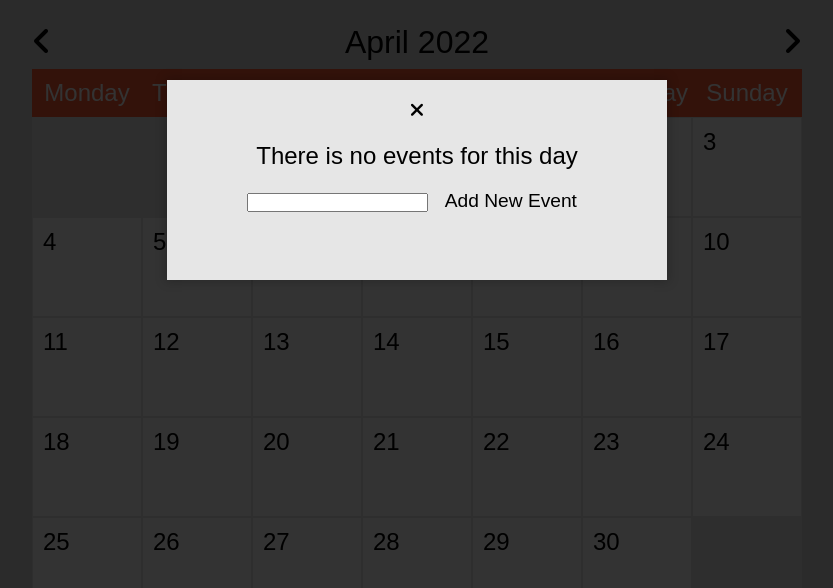
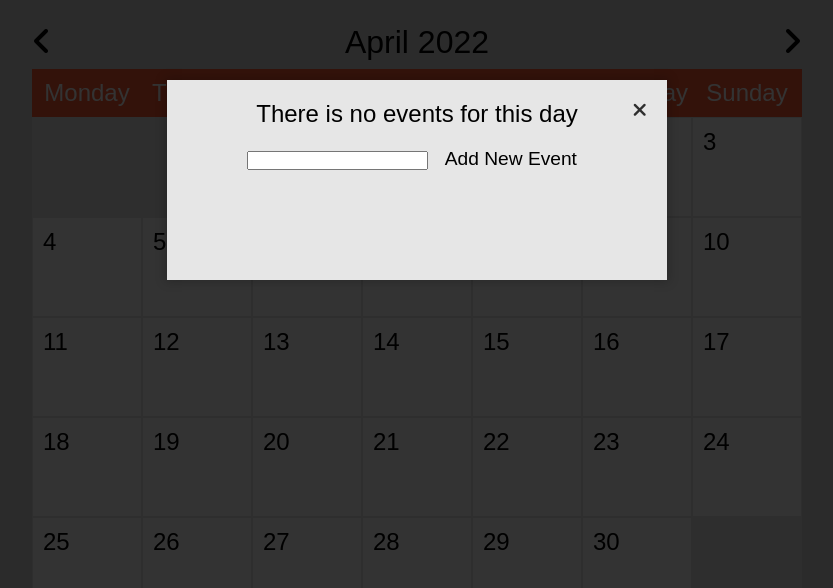
Before and after one commit to jacekk/mysthique-pl-calendar, a plain HTML site: page index.html in a window 1280 px wide. Both pictures are taken after a click on the element "10". Shown: the whole page, without its empty margins (223-1056 px from the left). Drawn offline with Linux system fonts and the light colour scheme; a web font is replaced by a local one.

Commit message:
Fixed bug - close button
changed the class name in css file to make compatible with js and html

```diff
--- a/style.css
+++ b/style.css
@@ -119,7 +119,7 @@ body {
     background-color: var(--shadow-dark);
 }
 
-.close-modal-btn {
+.close-btn {
     color: var(--shadow-dark);
     padding: 5px;
     position: absolute;
```
